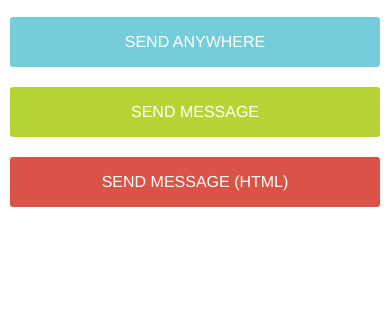
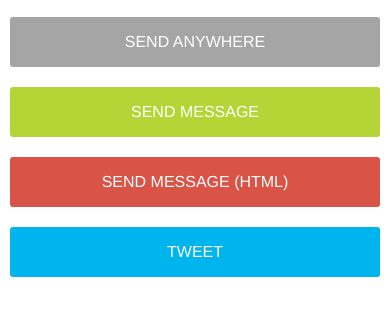
Before and after one commit to denzildoyle/ionic-share, a website: page www/index.html in a window 390 px wide. Shown: the part 46-362 px from the top of the page. Drawn offline with Linux system fonts and the light colour scheme; some packages are replaced by stand-ins of ours; files that its build step writes are made by us from their sources.

Commit message:
Update css button style

```diff
--- a/scss/ionic.app.scss
+++ b/scss/ionic.app.scss
@@ -32,17 +32,27 @@ $ionicons-font-path: "../lib/ionic/fonts" !default;
   color: #fff;
   border-radius: 3px;
 }
-a.html{
-	@extend %button;
-  background-color: #D95447;
-}
-
 a{
 	@extend %button;
   background-color: #74CDD9;
+}
+
+a.anywhere{
+	@extend %button;
+  background-color: #A5A5A5;
 }
 
 a.sms{
 	@extend %button;
   background-color: #B5D537;
 }
+
+a.html{
+	@extend %button;
+  background-color: #D95447;
+}
+
+a.twitter{
+	@extend %button;
+	background-color: #00B4EE
+}
--- a/www/index.html
+++ b/www/index.html
@@ -25,9 +25,10 @@
         <h1 class="title">Share</h1>
       </ion-header-bar>
       <ion-content>
-      <a ng-click="shareAnywhere()">Send Anywhere</a>
-      <a class="sms" ng-click="sendSMS()">Send Message</a>
-      <a class="html" href="sms:18687967004&body=You are my bestest best developer. :)">Send Message (HTML)</a>
+        <a class="anywhere" ng-click="shareAnywhere()">Send Anywhere</a>
+        <a class="sms" ng-click="shareViaSMS()">Send Message</a>
+        <a class="html" href="sms:18687967004&body=You are my bestest best developer. :)">Send Message (HTML)</a>
+        <a class="twitter" ng-click="shareViaTwitter()">Tweet</a>
       </ion-content>
     </ion-pane>
   </body>
```
Also changed, not shown: www/css/ionic.app.css, www/css/ionic.app.min.css.
